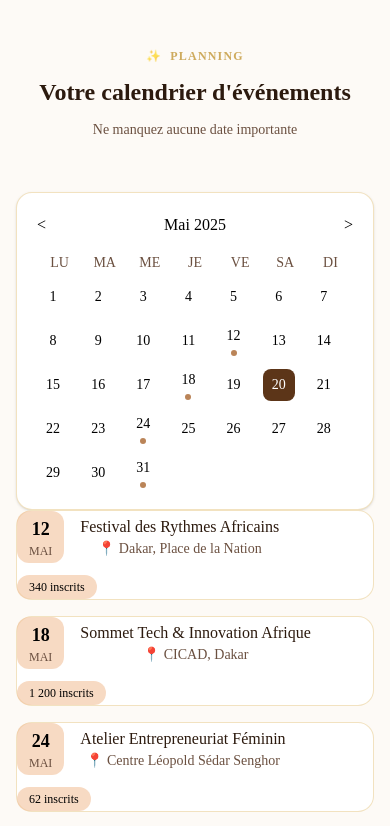
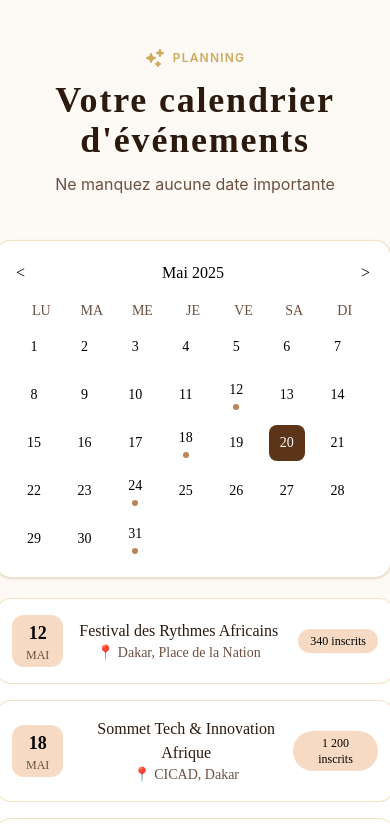
Before and after one commit to Fatoukine06/EventFlow, a React (Vite) app: page / in a window 390 px wide. Shown: the top 826 px of the page. Built offline with nearby package versions, Linux system fonts and the light colour scheme.

Commit message:
Responsivite

```diff
--- a/src/components/Planning.tsx
+++ b/src/components/Planning.tsx
@@ -31,21 +31,19 @@ const events = [
 const eventsDays = [12, 18, 24, 31];
 export default function Planning() {
     return (
-        <div className="w-full bg-[#FDFAF6] px-4 py-12">
-            <div className="flex flex-col items-center text-center gap-3">
-                <div className="text-xs text-[#c4993cd3] font-semibold tracking-widest flex uppercase items-center gap-2">
-                    <span>✨</span>
+        <div className="w-full h-160  bg-[#FDFAF6]">
+            <div className="flex flex-col justify-center items-center py-12 gap-3 text-center">
+                <div className="text-xs font-sans text-[#c4993cd3] font-semibold tracking-widest flex uppercase space-x-2 items-center">
+                    <svg xmlns="http://www.w3.org/2000/svg" viewBox="0 0 20 20" fill="currentColor" className="size-5  ">
+                        <path d="M15.98 1.804a1 1 0 0 0-1.96 0l-.24 1.192a1 1 0 0 1-.784.785l-1.192.238a1 1 0 0 0 0 1.962l1.192.238a1 1 0 0 1 .785.785l.238 1.192a1 1 0 0 0 1.962 0l.238-1.192a1 1 0 0 1 .785-.785l1.192-.238a1 1 0 0 0 0-1.962l-1.192-.238a1 1 0 0 1-.785-.785l-.238-1.192ZM6.949 5.684a1 1 0 0 0-1.898 0l-.683 2.051a1 1 0 0 1-.633.633l-2.051.683a1 1 0 0 0 0 1.898l2.051.684a1 1 0 0 1 .633.632l.683 2.051a1 1 0 0 0 1.898 0l.683-2.051a1 1 0 0 1 .633-.633l2.051-.683a1 1 0 0 0 0-1.898l-2.051-.683a1 1 0 0 1-.633-.633L6.95 5.684ZM13.949 13.684a1 1 0 0 0-1.898 0l-.184.551a1 1 0 0 1-.632.633l-.551.183a1 1 0 0 0 0 1.898l.551.183a1 1 0 0 1 .633.633l.183.551a1 1 0 0 0 1.898 0l.184-.551a1 1 0 0 1 .632-.633l.551-.183a1 1 0 0 0 0-1.898l-.551-.184a1 1 0 0 1-.633-.632l-.183-.551Z" />
+                    </svg>
                     <h3>Planning</h3>
                 </div>
-                    <h1 className="text-2xl sm:text-3xl md:text-4xl font-semibold text-[#2c1a0e]">
-                    Votre calendrier d'événements
-                    </h1>
-                    <p className="text-[#6B5040] text-sm sm:text-base">
-                    Ne manquez aucune date importante
-                    </p>
-                    <div className="grid grid-cols-1 lg:grid-cols-2 mt-10 w-full ">
-                        <div className="bg-white rounded-2xl p-5 border border-[#e5c68381] shadow-sm lg:w-110 w-full">
+                <h1 className="text-4xl font-semibold tracking-wider text-[#2c1a0e]">Votre calendrier d'événements</h1>
+                <p className=" text-[#6B5040] font-sans">Ne manquez aucune date importante</p>
 
+                <div className="flex flex-col lg:flex-row justify-center lg:gap-10 gap-5 mt-8">
+                    <div className="bg-white rounded-2xl p-5 lg:w-110 w-99 border border-[#e5c68381] shadow-sm">
                         <div className="flex justify-between items-center mb-4">
                             <button>{"<"}</button>
                             <h2 className="font-medium">Mai 2025</h2>
@@ -63,7 +61,7 @@ const events = [
                             return (
                                 <div
                                     key={day}
-                                    className={`w-8 h-8 sm:w-9 sm:h-9 flex flex-col items-center justify-center rounded-lg cursor-pointer
+                                    className={`w-9 h-9 flex flex-col items-center justify-center rounded-lg cursor-pointer
                                     ${
                                     day === 20
                                     ? "bg-[#5C3518] text-white"
@@ -78,13 +76,13 @@ const events = [
                             })}
                         </div>
                     </div>
-                    <div className="flex flex-col gap-4 w-full">
+                    <div className="flex flex-col gap-4 lg:w-160 w-100">
                         {events.map((event, index) => (
                             <div
                             key={index}
-                                className="bg-white w-full border border-[#e5c68381] rounded-2xl lg:p-4 flex flex-col sm:flex-row sm:justify-between sm:items-center gap-3">
+                            className="bg-white border border-[#e5c68381] rounded-2xl p-4  flex justify-between items-center">
                             <div className="flex gap-4 items-center">
-                                    <div className="bg-[#f2c49e9e] rounded-xl px-3 py-1 text-center">
+                                <div className="bg-[#f2c49e9e] rounded-xl px-3.5 py-1 text-center">
                                 <p className="text-lg font-semibold">{event.date}</p>
                                 <p className="text-xs text-[#6B5040]">{event.month}</p>
                             </div>
@@ -97,14 +95,16 @@ const events = [
                                 </p>
                                 </div>
                             </div>
-                                <div className="bg-[#f2c49e9e] text-xs px-3 py-1 rounded-full self-start sm:self-auto">
+                            <div className="bg-[#f2c49e9e] text-xs px-3 py-1 rounded-full">
                                 {event.participants}
                             </div>
                             </div>
                         ))}
                         </div>
+
+
                 </div>
             </div>
         </div>
-    );
+    )
 }
```
Lines whose indentation alone changed are shown as unchanged.
